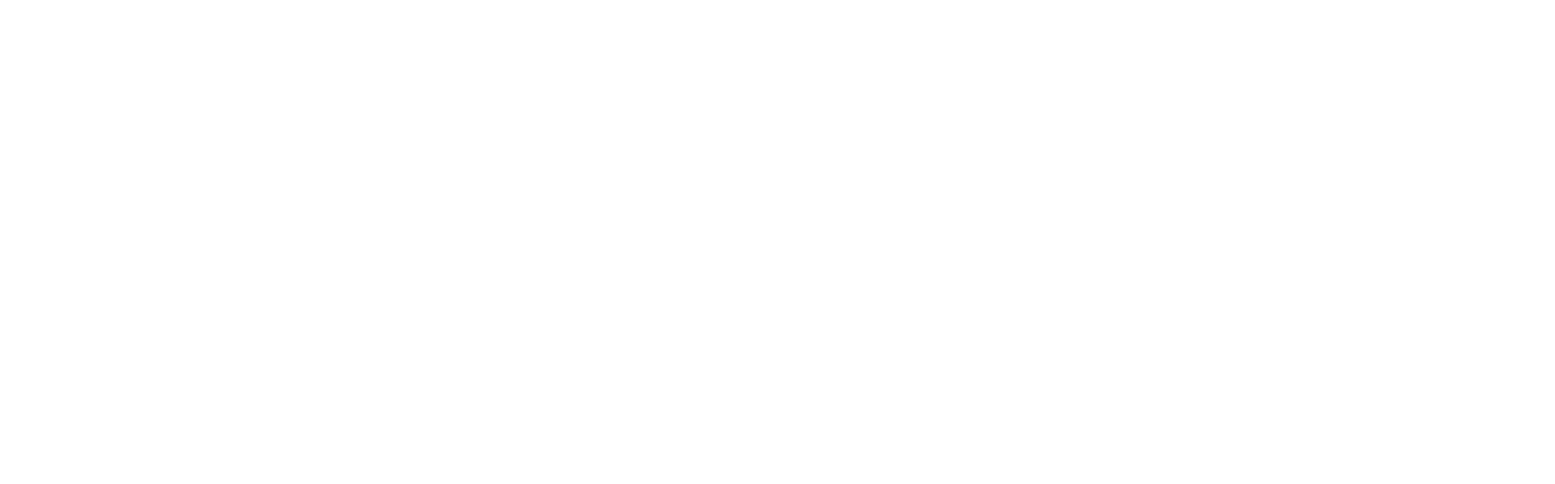
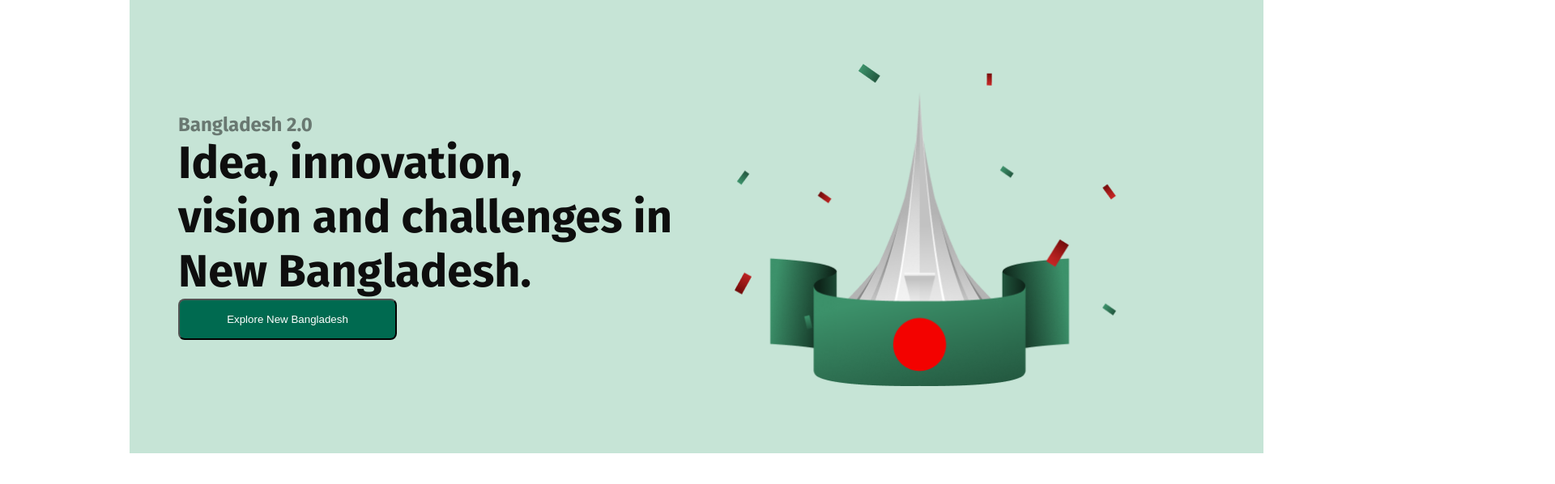
Before and after one commit to khushbul10/a01, a plain HTML site: page index.html in a window 1280 px wide. Shown: the whole page at 81% size, 1920 px wide, since content can reach past the window. Drawn offline with Linux system fonts and the light colour scheme.

Commit message:
banner section done

```diff
--- a/index.html
+++ b/index.html
@@ -4,13 +4,32 @@
     <meta charset="UTF-8">
     <meta name="viewport" content="width=device-width, initial-scale=1.0">
     <title>Bangladesh2.0</title>
+    <link rel="stylesheet" href="styles/style.css">
+    <link rel="preconnect" href="https://fonts.googleapis.com">
+<link rel="preconnect" href="https://fonts.gstatic.com" crossorigin>
+<link href="https://fonts.googleapis.com/css2?family=Fira+Sans:ital,wght@0,100;0,200;0,300;0,400;0,500;0,600;0,700;0,800;0,900;1,100;1,200;1,300;1,400;1,500;1,600;1,700;1,800;1,900&display=swap" rel="stylesheet">
 </head>
 <body>
     <header>
-
+        <nav></nav>
     </header>
     <main>
-
+        <section class="banner">
+            <div class="banner-titles">
+                <h5 class="banner-subtitle">
+                    Bangladesh 2.0
+                </h5>
+                <h2 class="banner-title">
+                    Idea, innovation, <br>vision and challenges in<br>New Bangladesh.
+                </h2>
+                <button class="banner-btn">
+                    Explore New Bangladesh
+                </button>
+            </div>
+            <div class="banner-title-img">
+                <img class="banner-img" src="assets/hero.png" alt="">
+            </div>
+        </section>
     </main>
     <footer>
 
--- /dev/null
+++ b/styles/style.css
@@ -0,0 +1,43 @@
+* {
+    margin: 0px;
+    padding: 0p;
+    width: 1600px;
+}
+body {
+    padding: 0px 160px 0px 160px;
+
+}
+.banner {
+    padding: 0px 60px;
+    width: 1280px;
+    height: 560px;
+    background-color: #C6E4D6;
+    font-family: 'Fira Sans', sans-serif;
+    display: flex;
+    justify-content: space-between;
+    align-items: center;
+    gap: 64px;
+}
+.banner-titles {
+    width: 622px;
+}
+.banner-subtitle {
+    font-size: 24px;
+    color: #0E0E0E;
+    opacity: 0.5;
+}
+.banner-title {
+    font-size: 56px;
+    color: #0E0E0E;
+}
+.banner-btn {
+    color: white;
+    background-color: #006a50;
+    padding: 16px 32px;
+    border-radius: 8px;
+    width: 270px;
+}
+.banner-img {
+    width: 473px;
+
+}
```
